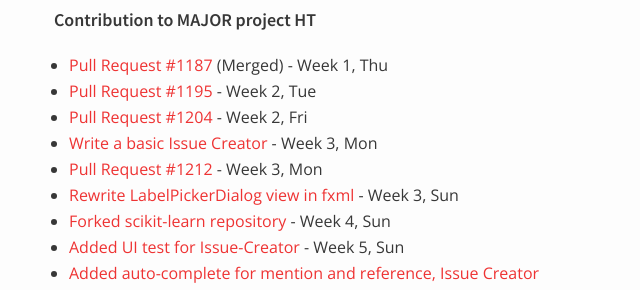
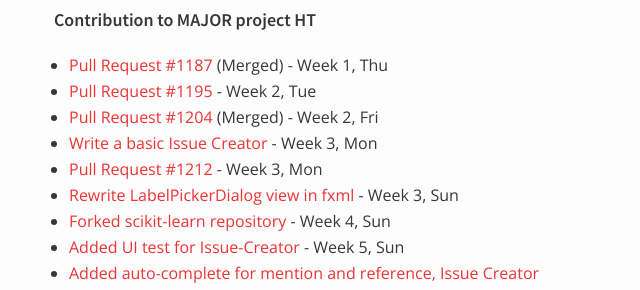
Before and after one commit to nus-oss/cs3281-AY1516S2-website, a Jekyll site: the page built from teams/hubturbo.md, in a window 1280 px wide and 900 px high, scrolled down 2338 px. Shown: the part 154-444 px from the top of the window, without its empty margins (316-956 px from the left). Built offline with Jekyll 4.4.1, drawn with Linux system fonts in a browser that asks for light colours.

Commit message:
Update merged pull request for Soon Jin

```diff
--- a/teams/hubturbo.md
+++ b/teams/hubturbo.md
@@ -109,7 +109,7 @@
 
 * [Pull Request #1187](https://github.com/HubTurbo/HubTurbo/pull/1187) (Merged) - Week 1, Thu
 * [Pull Request #1195](https://github.com/HubTurbo/HubTurbo/pull/1195) - Week 2, Tue
-* [Pull Request #1204](https://github.com/HubTurbo/HubTurbo/pull/1204) - Week 2, Fri
+* [Pull Request #1204](https://github.com/HubTurbo/HubTurbo/pull/1204) (Merged) - Week 2, Fri
 * [Write a basic Issue Creator](https://github.com/jinified/HubTurbo/tree/issue-creator/src/main/java/ui/components/issue_creators) - Week 3, Mon
 * [Pull Request #1212](https://github.com/HubTurbo/HubTurbo/pull/1212) - Week 3, Mon
 * [Rewrite LabelPickerDialog view in fxml](https://github.com/nus-fboa2016-ht/HubTurbo/blob/SuperAwesomeLabelPicker/src/main/resources/ui/fxml/LabelPickerView.fxml) - Week 3, Sun
```
